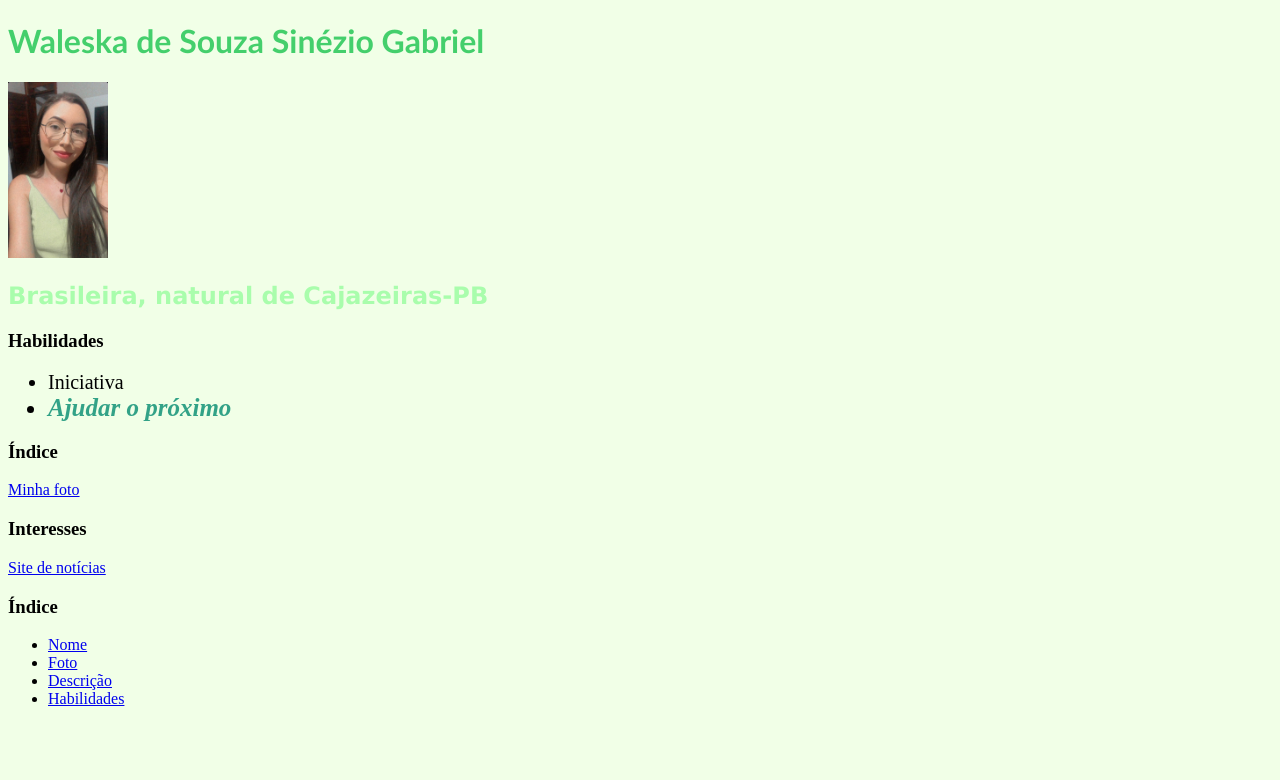
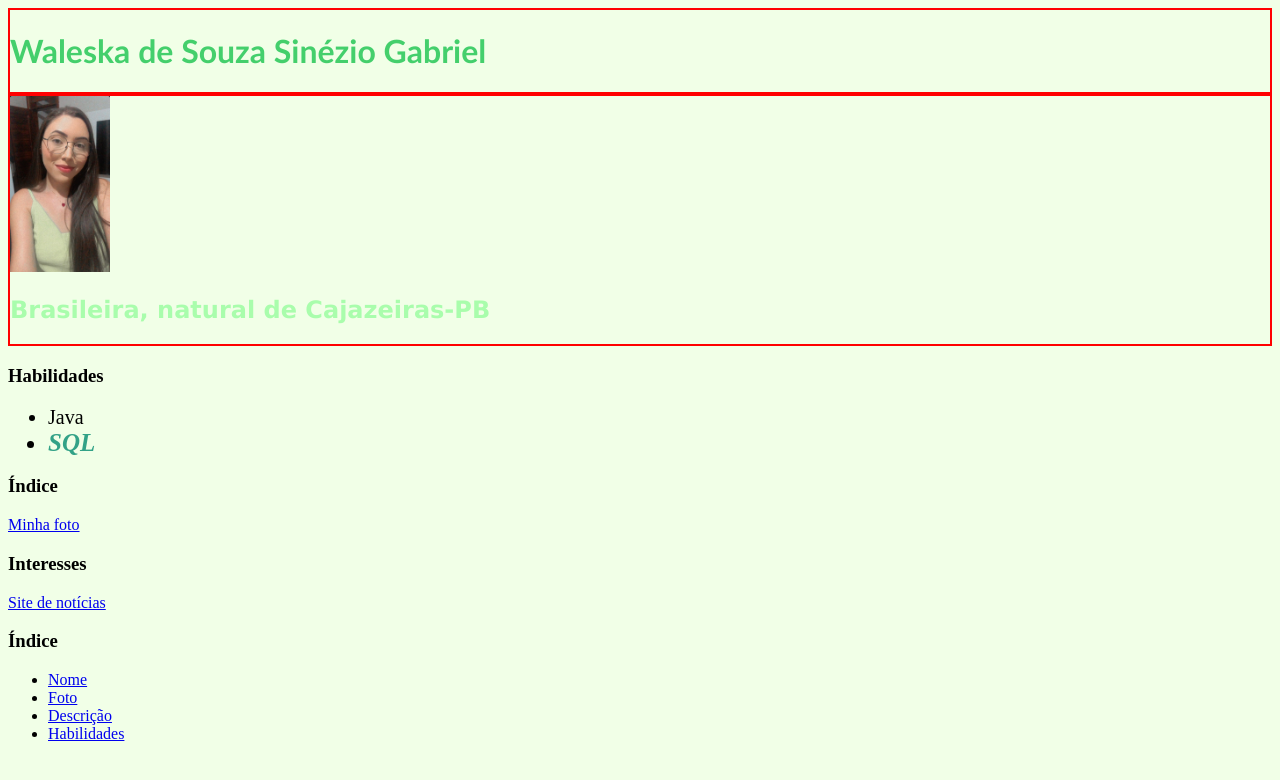
Before and after one commit to waleskasinezio/portfolio, a plain HTML site: page index.html in a window 1280 px wide. Drawn offline with Linux system fonts and the light colour scheme.

Commit message:
colocando nome, foto e descrição dentro de blocos

```diff
--- a/index.html
+++ b/index.html
@@ -6,43 +6,22 @@
     <meta name="viewport" content="width=device-width, initial-scale=1.0">
     <title>Waleska de Souza Sinézio Gabriel</title>
 
-    <style>
-    h1 {
-        color: #44CF6C;
-        font-family:'Gill Sans', 'Gill Sans MT', Calibri, 'Trebuchet MS', sans-serif;
-    }
+<link rel="stylesheet" href="style.css">
 
-    h2 {
-        color: #A9FDAC;
-        font-family: 'Lucida Sans', 'Lucida Sans Regular', 'Lucida Grande', 'Lucida Sans Unicode', Geneva, Verdana, sans-serif;
-    }
-
-    body {
-        background: #F1FFE7;
-    }
-
-    strong {
-        color: #32A287;
-    }
-
-    .list-style {
-        font-size:20px;
-    }
-
-    .list-style-2 {
-        font-size: 25px;
-    }
-
-    </style>
 </head>
 <body>
-    <h1 id="nome">Waleska de Souza Sinézio Gabriel</h1>
-    <img id="foto" src="./imagens/me.jpeg" alt="Foto de Waleska" width="100px">
+    <div>
+        <h1 id="nome">Waleska de Souza Sinézio Gabriel</h1>
+    </div>
+
+    <div><img id="foto" src="./imagens/me.jpeg" alt="Foto de Waleska" width="100px">
     <h2 id="descricao">Brasileira, natural de Cajazeiras-PB</h2>
+    </div>
+
     <h3>Habilidades</h3>
     <ul id ="habilidades">
-        <li class="list-style"> Iniciativa </li>
-        <li class="list-style-2"><strong> <i> Ajudar o próximo</i></strong></li>
+        <li class="list-style"> Java </li>
+        <li class="list-style-2"><strong> <i> SQL</i></strong></li>
 
     </ul>
     <h3>Índice</h3>
--- /dev/null
+++ b/style.css
@@ -0,0 +1,29 @@
+h1 {
+    color: #44CF6C;
+    font-family:'Gill Sans', 'Gill Sans MT', Calibri, 'Trebuchet MS', sans-serif;
+}
+
+h2 {
+    color: #A9FDAC;
+    font-family: 'Lucida Sans', 'Lucida Sans Regular', 'Lucida Grande', 'Lucida Sans Unicode', Geneva, Verdana, sans-serif;
+}
+
+body {
+    background: #F1FFE7;
+}
+
+strong {
+    color: #32A287;
+}
+
+.list-style {
+    font-size:20px;
+}
+
+.list-style-2 {
+    font-size: 25px;
+}
+
+div{
+    border: 2px solid red;
+}
```
